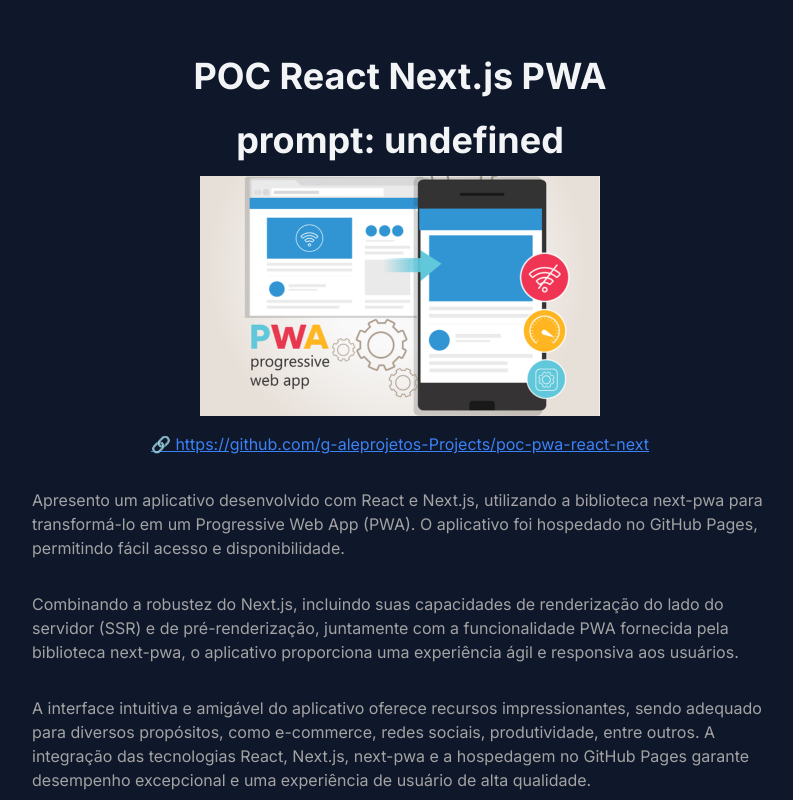
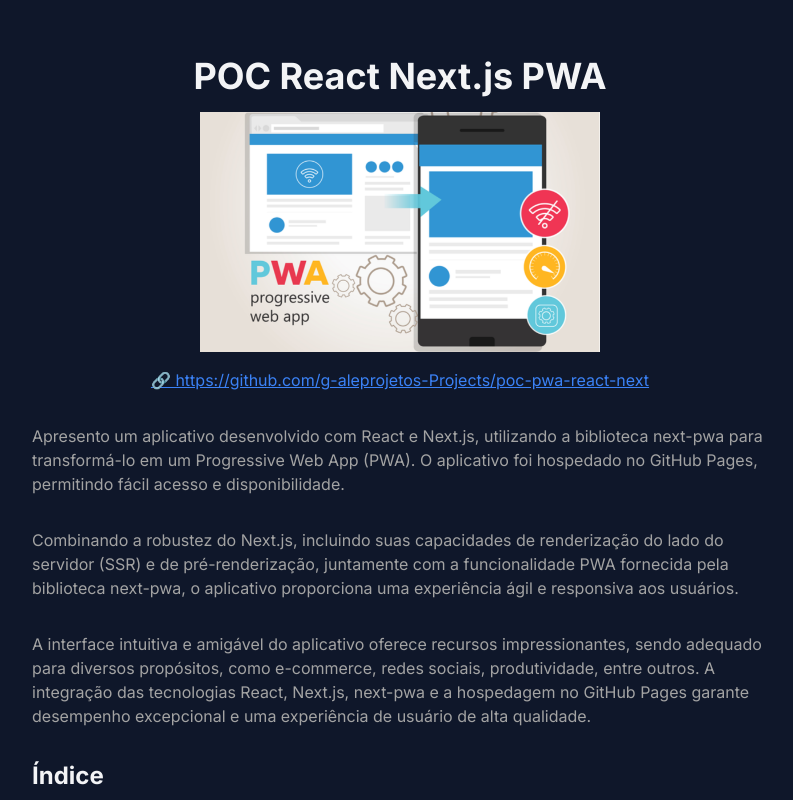
Before and after one commit to g-aleprojetos-Projects/POC-PWA-React-Next, a Next.js app: page / in a window 1280 px wide. Shown: the whole page, without its empty margins (240-1033 px from the left). Built offline with nearby package versions, Linux system fonts and the light colour scheme.

Commit message:
feat: finalização do pop up para adicionar icone no home

```diff
--- a/src/app/page.tsx
+++ b/src/app/page.tsx
@@ -37,7 +37,6 @@
     promptToInstall()
     setVisibleState(false);
   }
-  console.log('prompt: ', prompt?.platforms)
 
   return (
     <main className={`w-screen h-screen bg-inherit ${isVisible ?'overflow-hidden':'overflow-auto'}`}>
@@ -68,7 +67,6 @@
       </div>)}
    <div className="container mx-auto px-4 py-8">
      <h1 className="text-4xl font-bold mb-4 text-center mt-6 text-gray-100">POC React Next.js PWA</h1>
-     <h1 className="text-4xl font-bold mb-4 text-center mt-6 text-gray-100">{`prompt: ${prompt?.platforms}`}</h1>
      <div className="flex justify-center">
         <Image
           src="./img/pwa.png"
```
